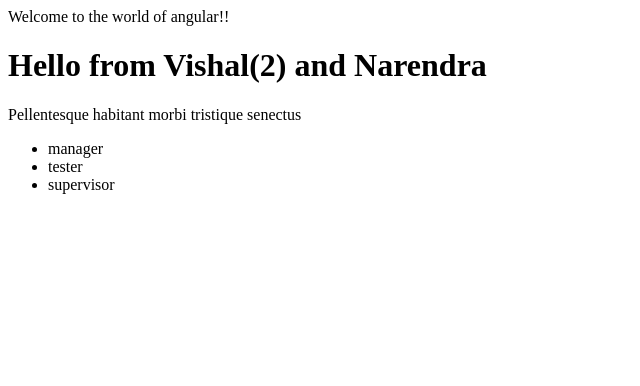
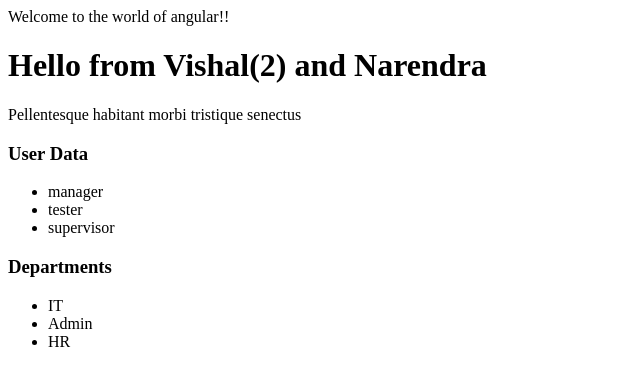
Before and after one commit to aleptconsulting/angulartraining, an Angular app: page / in a window 1280 px wide. Shown: the top 386 px of the page, without its empty margins (0-640 px from the left). Built offline with nearby package versions, Linux system fonts and the light colour scheme.

Commit message:
create department service

```diff
--- a/src/app/app.module.ts
+++ b/src/app/app.module.ts
@@ -3,11 +3,12 @@ import { NgModule } from "@angular/core";
 import { MyComp } from "./mycomp.component";
 import { AppComponent } from "./app.component";
 import { UserData } from "./userdata.service";
+import { MyDepartment } from "./mydepartement.service";
 
 @NgModule({
   declarations: [AppComponent, MyComp],
   imports: [BrowserModule],
-  providers: [UserData],
+  providers: [UserData, MyDepartment],
   bootstrap: [AppComponent, MyComp]
 })
 export class AppModule {}
--- a/src/app/mycomp.component.html
+++ b/src/app/mycomp.component.html
@@ -1,7 +1,14 @@
 <h1>{{title}}</h1>
 <p>Pellentesque habitant morbi tristique senectus</p>
+<h3>{{userDataTitle}}</h3>
 <ul>
     <li *ngFor="let udObj of userdata">
         {{udObj}}
     </li>
 </ul>
+<h3>{{departmentTitle}}</h3>
+<ul>
+    <li *ngFor="let ddObj of myDept">
+        {{ddObj}}
+    </li>
+</ul>
--- a/src/app/mycomp.component.ts
+++ b/src/app/mycomp.component.ts
@@ -1,5 +1,6 @@
 import { Component } from "@angular/core";
 import { UserData } from "./userdata.service";
+import { MyDepartment } from "./mydepartement.service";
 
 @Component({
   selector: "my-comp",
@@ -8,7 +9,11 @@ import { UserData } from "./userdata.service";
 export class MyComp {
   title: string = "Hello from Vishal(2) and Narendra";
   userdata: string[];
-  constructor(private userDataService: UserData) {
+  departmentTitle: string = "Departments";
+  userDataTitle: string = "User Data";
+  myDept: string[];
+  constructor(userDataService: UserData, myDept: MyDepartment) {
     this.userdata = userDataService.getUserData();
+    this.myDept = myDept.getDepartment();
   }
 }
--- /dev/null
+++ b/src/app/mydepartement.service.ts
@@ -0,0 +1,8 @@
+import { Injectable } from "@angular/core";
+
+@Injectable()
+export class MyDepartment {
+  getDepartment(): string[] {
+    return ["IT", "Admin", "HR"];
+  }
+}
```
